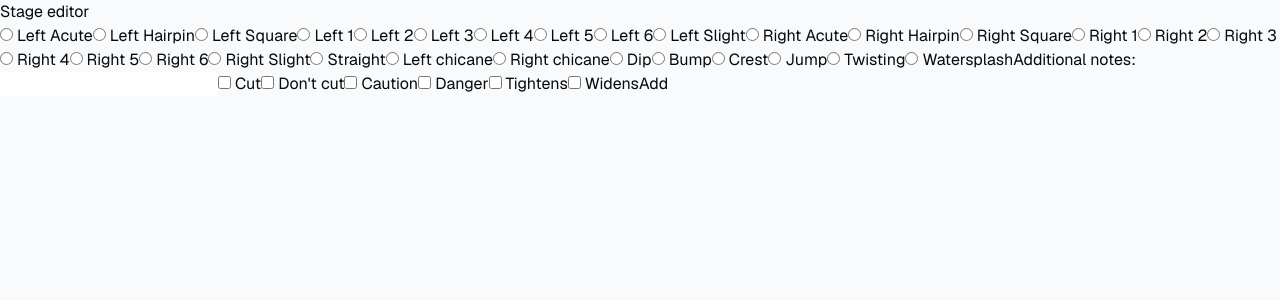
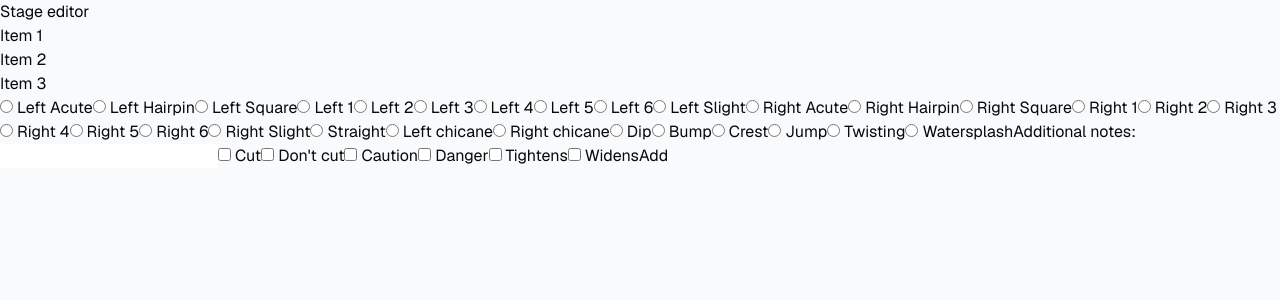
Before and after one commit to rakenduste-programmeerimine-2023/pacenote-master, a Next.js app: page /stage-editor in a window 1280 px wide. Shown: the top 300 px of the page. Built offline with nearby package versions, Linux system fonts and the light colour scheme.

Commit message:
feat: added MUI, PacenoteList component

```diff
--- a/app/stage-editor/page.tsx
+++ b/app/stage-editor/page.tsx
@@ -1,4 +1,5 @@
 import NewPacenoteForm from "@/components/StageEditor/NewPacenoteForm"
+import PacenoteList from "@/components/StageEditor/PacenoteList"
 import React from "react"
 
 interface MyComponentProps {}
@@ -7,6 +8,7 @@ const MyComponent: React.FC<MyComponentProps> = props => {
     return (
         <div>
             <h1>Stage editor</h1>
+            <PacenoteList/>
             <NewPacenoteForm/>
         </div>
     )
--- /dev/null
+++ b/components/StageEditor/PacenoteList.tsx
@@ -0,0 +1,46 @@
+"use client";
+import React, { useState } from 'react';
+
+const DraggableList = () => {
+  const [items, setItems] = useState([
+    'Item 1',
+    'Item 2',
+    'Item 3',
+    // Add more items as needed
+  ]);
+
+  const handleDragStart = (e: React.DragEvent<HTMLLIElement>, index: number) => {
+    e.dataTransfer.setData('text/plain', index.toString()); // Convert index to string
+  };
+
+  const handleDragOver = (e: React.DragEvent<HTMLLIElement>) => {
+    e.preventDefault();
+  };
+
+  const handleDrop = (e: React.DragEvent<HTMLLIElement>, newIndex: number) => {
+    e.preventDefault();
+    const draggedIndex = parseInt(e.dataTransfer.getData('text/plain'), 10);
+    const newItems = [...items];
+    const [draggedItem] = newItems.splice(draggedIndex, 1);
+    newItems.splice(newIndex, 0, draggedItem);
+    setItems(newItems);
+  };
+
+  return (
+    <ul>
+      {items.map((item, index) => (
+        <li
+          key={index}
+          draggable
+          onDragStart={(e) => handleDragStart(e, index)}
+          onDragOver={handleDragOver}
+          onDrop={(e) => handleDrop(e, index)}
+        >
+          {item}
+        </li>
+      ))}
+    </ul>
+  );
+};
+
+export default DraggableList;
--- a/package.json
+++ b/package.json
@@ -6,12 +6,15 @@
     "start": "next start"
   },
   "dependencies": {
+    "@emotion/react": "^11.11.1",
+    "@emotion/styled": "^11.11.0",
+    "@mui/material": "^5.14.17",
     "@supabase/ssr": "latest",
     "@supabase/supabase-js": "latest",
     "autoprefixer": "10.4.15",
     "geist": "^1.0.0",
     "next": "latest",
-    "postcss": "8.4.29",
+    "postcss": "^8.4.31",
     "react": "18.2.0",
     "react-dom": "18.2.0",
     "tailwindcss": "3.3.3",
```
Also changed, not shown: 1 other file (tests, documents, lock files or other folders).
